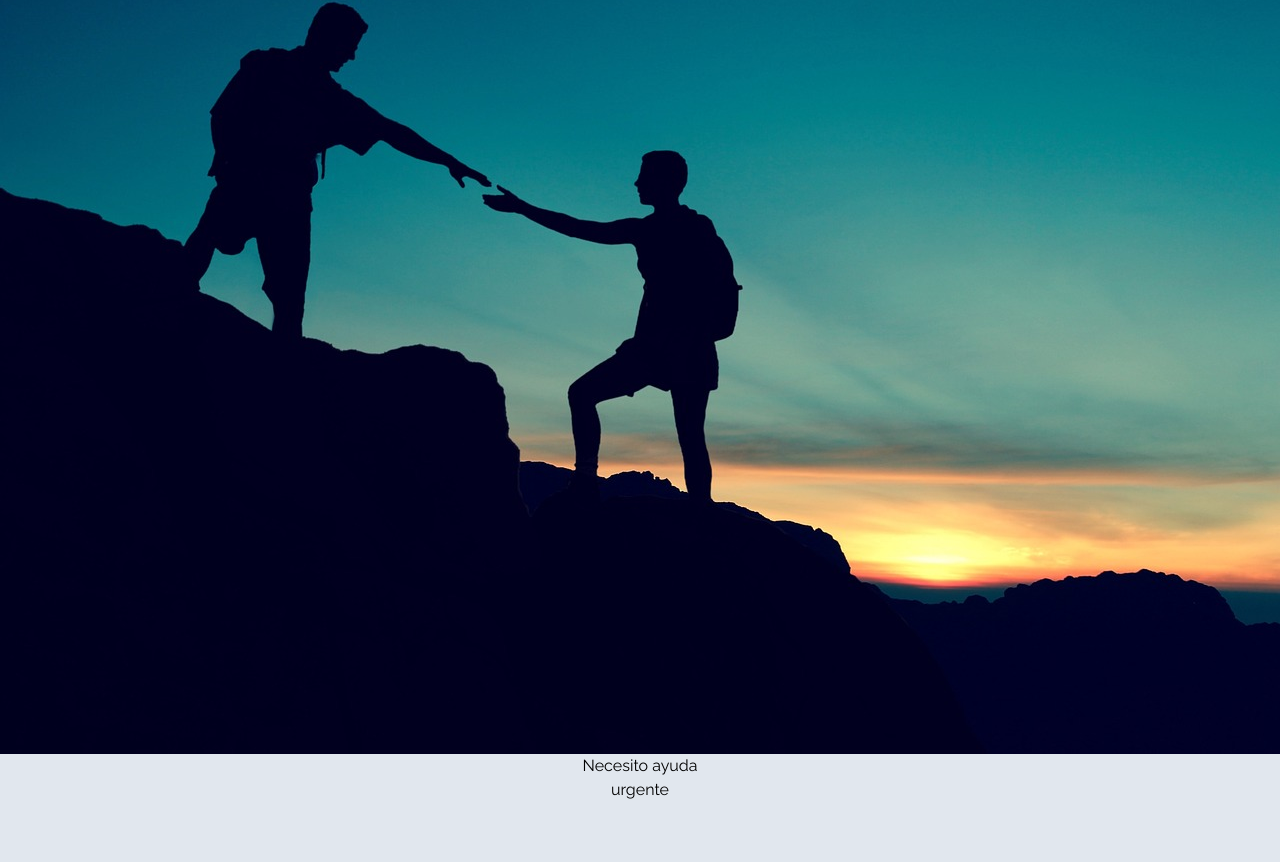
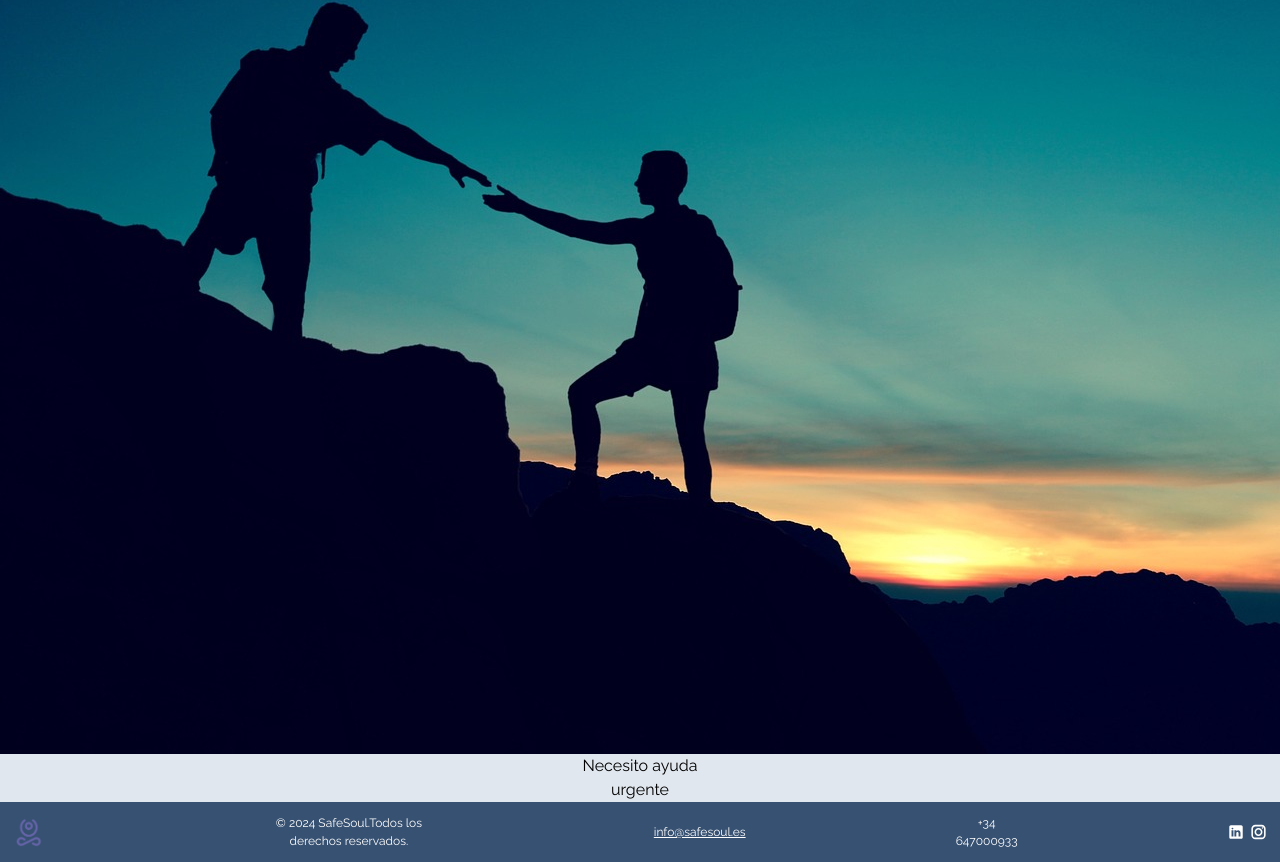
Before and after one commit to LorelizDev/hackaton-F5-G1-2024, a React (Vite) app: page / in a window 1280 px wide. Shown: the part 411-1273 px from the top of the page. Before the commit the page ends 1213 px from the top, so only its background shows below. Built offline with nearby package versions, Linux system fonts and the light colour scheme.

Commit message:
Feat(Client):Add Route footer in layout public

```diff
--- a/src/layout/LayoutPublic.jsx
+++ b/src/layout/LayoutPublic.jsx
@@ -1,15 +1,16 @@
 import { Outlet } from "react-router-dom";
 import LogOutButton from "../components/LogOutButton";
 import { useUserContext } from '../context/UserContext';
-import Navbar from "../components/NavBar";
+import Footer from '../components/Footer.jsx'
+
 
 const LayoutPublic = () => {
   const { userAuth } = useUserContext();
   return (
     <>
-      <Navbar />
       {userAuth && <LogOutButton />}
       <Outlet />
+      <Footer />
     </>
   )
 }
```
